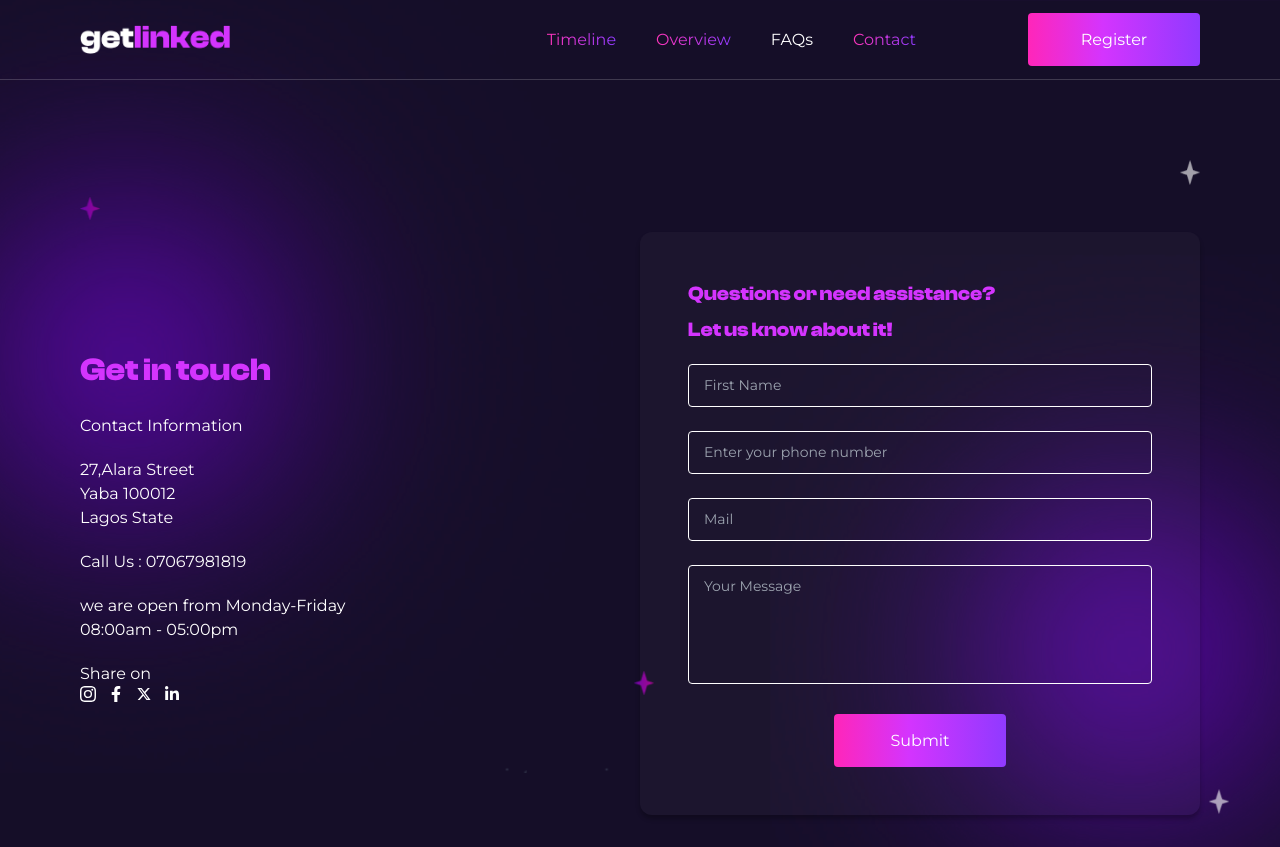
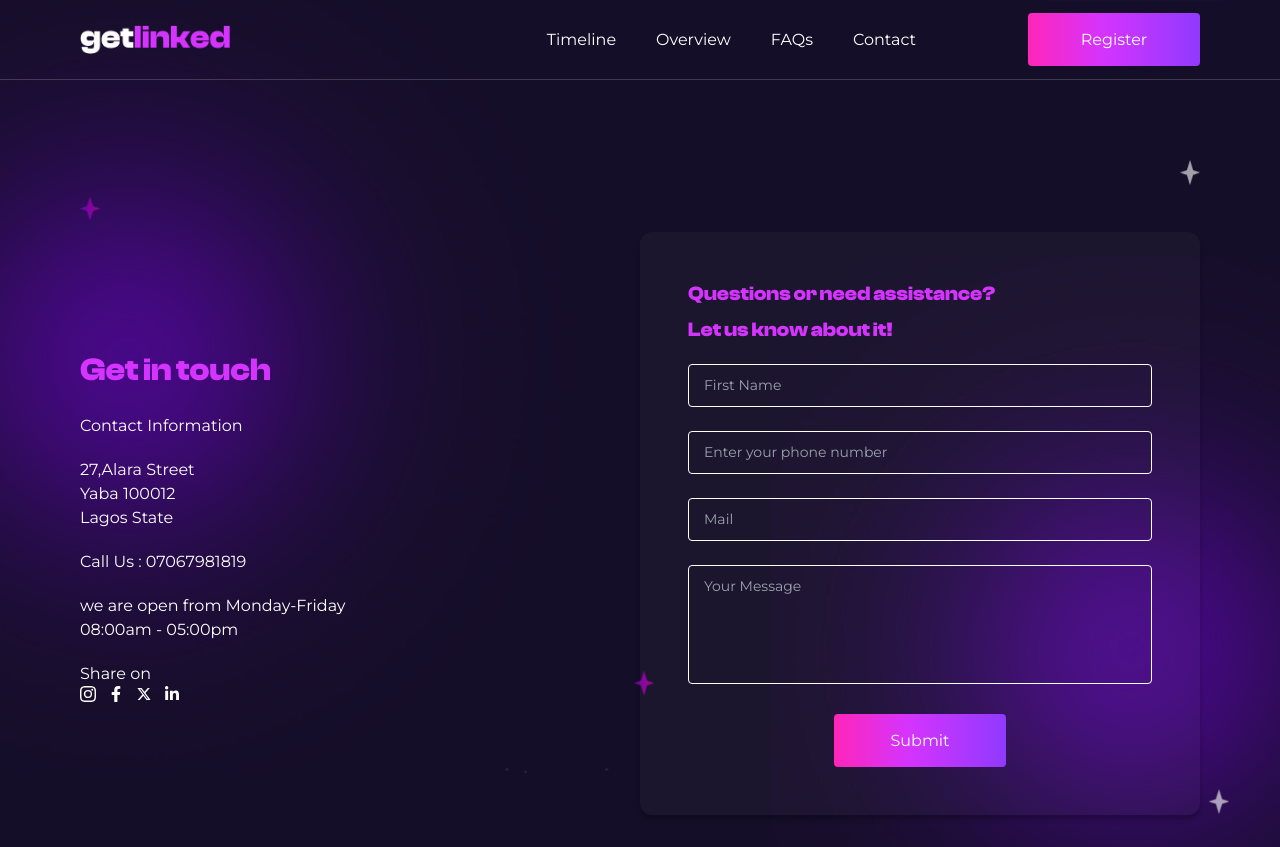
Before and after one commit to Oluwa-bunmi/GetLinked, a React (Vite) app: page /contact-us in a window 1280 px wide. Built offline with nearby package versions, Linux system fonts and the light colour scheme; what tailwind-typewriter would draw is missing.

Commit message:
functional footer links

```diff
--- a/src/components/Footer.jsx
+++ b/src/components/Footer.jsx
@@ -34,20 +34,20 @@ const Footer = () => {
           <li className="text-[16px] text-primary font-semibold mb-3">
             Useful Links
           </li>
-          <li className=" mb-3">
-            <Link to="">Overview</Link>
+          <li className="hover:text-primary mb-3">
+            <a href="#overview">Overview</a>
           </li>
-          <li className="mb-0 lg:mb-3">
-            <Link to="">Timeline</Link>
+          <li className="hover:text-primary mb-0 lg:mb-3">
+            <a href="#timeline">Timeline</a>
           </li>
           <li className="flex justify-center lg:hidden">
             <img src={whiteStar} alt="star" className="star w-3" />
           </li>
-          <li className=" mb-3">
-            <Link to="">FAQs</Link>
+          <li className="hover:text-primary mb-3">
+            <a href="#faq">FAQs</a>
           </li>
-          <li className="mb-3">
-            <Link to="">Register</Link>
+          <li className="hover:text-primary mb-3">
+            <Link to="/register">Register</Link>
           </li>
           <li className="flex gap-4 items-center">
             <p className="text-primary"> Follow us</p>
--- a/src/components/Intro.jsx
+++ b/src/components/Intro.jsx
@@ -2,7 +2,7 @@ import purpleStar from "../assets/purpleStar.png";
 import HacktonIdea from "../assets/hackathon_idea.png";
 const Intro = () => {
   return (
-    <section className="text-white layout bg-primaryGradient grid gap-16 lg:grid-cols-2 py-8 items-center border-y border-[#ffffff2e] px-5 md:px-20">
+    <section id="overview" className="text-white layout bg-primaryGradient grid gap-16 lg:grid-cols-2 py-8 items-center border-y border-[#ffffff2e] px-5 md:px-20">
       <div className="flex justify-center lg:justify-start gap-10 items-start">
         <img
           src={purpleStar}
--- a/src/components/Navbar.jsx
+++ b/src/components/Navbar.jsx
@@ -9,6 +9,7 @@ const Navbar = () => {
   const handleNav = () => {
     setNav(!nav);
   };
+
   const changeColor = () => {
     if (window.scrollY >= 75) {
       setColor(true);
@@ -31,22 +32,28 @@ const Navbar = () => {
         <div className="hidden lg:flex gap-28 text-[16px] text-white items-center">
           <ul className="flex gap-10 items-center">
             <li>
-              <NavLink className="hover:text-transparent hover:bg-buttonGradient hover:bg-clip-text transition-all">
+              <a
+                href="#timeline"
+                className="hover:text-transparent hover:bg-buttonGradient hover:bg-clip-text transition-all"
+              >
                 Timeline
-              </NavLink>
+              </a>
             </li>
             <li>
-              <NavLink className="hover:text-transparent hover:bg-buttonGradient hover:bg-clip-text transition-all">
+              <a
+                href="#overview"
+                className="hover:text-transparent hover:bg-buttonGradient hover:bg-clip-text transition-all"
+              >
                 Overview
-              </NavLink>
+              </a>
             </li>
             <li>
-              <NavLink
-                to="/#faq"
+              <a
+                href="#faq"
                 className="hover:text-transparent hover:bg-buttonGradient hover:bg-clip-text transition-all"
               >
                 FAQs
-              </NavLink>
+              </a>
             </li>
             <li>
               <NavLink
@@ -85,22 +92,20 @@ const Navbar = () => {
             </div>
 
             <ul className="flex gap-6 flex-col pl-12 menuBg h-screen pt-16">
-              <li>
+              <li onClick={handleNav}>
                 <NavLink>Timeline</NavLink>
               </li>
-              <li>
+              <li onClick={handleNav}>
                 <NavLink>Overview</NavLink>
               </li>
-              <li>
+              <li onClick={handleNav}>
                 <NavLink>FAQs</NavLink>
               </li>
-              <li>
+              <li onClick={handleNav}>
                 <NavLink to="/contact-us">Contact</NavLink>
               </li>
-              <Link to="/register">
-                <button
-                  className="buttonGradient rounded-[4px] w-[172px] h-[53px]"
-                >
+              <Link to="/register" onClick={handleNav}>
+                <button className="buttonGradient rounded-[4px] w-[172px] h-[53px]">
                   Register
                 </button>
               </Link>
--- a/src/index.css
+++ b/src/index.css
@@ -7,10 +7,14 @@
 @tailwind components;
 @tailwind utilities;
 
-/* .see {
-  background: linear-gradient(180deg, #903aff 0%, #ff26b9 100%);
-} */
-
+*{
+  scroll-behavior: smooth;
+}
+a:active {
+  color: transparent !important;
+  background: linear-gradient(270deg, #903aff, #fe34b9) !important;
+  background-clip: text !important;
+}
 .buttonGradient {
   background: linear-gradient(
     270deg,
@@ -61,9 +65,7 @@
 .star {
   animation: shine 2s infinite;
 }
-/* .star {
-  animation: colorChange 1.5s infinite alternate;
-} */
+
 .registerShadow {
   box-shadow: 4px 4px 4px 8px #00000040;
 }
@@ -161,11 +163,7 @@ label {
     linear-gradient(0deg, rgba(255, 255, 255, 0.04), rgba(255, 255, 255, 0.04));
 }
 
-.active {
-  color: transparent;
-  background: linear-gradient(270deg, #903aff, #fe34b9);
-  background-clip: text;
-}
+
 img {
   user-select: none;
   -webkit-user-drag: none;
--- a/src/pages/Home.jsx
+++ b/src/pages/Home.jsx
@@ -72,7 +72,7 @@ const Home = () => {
           </div> */}
       </section>
       {/* <Practice /> */}
-      {/* <Timeline /> */}
+      <Timeline />
       {/* <section className="layout font-mont text-white bg-primaryGradient py-8 px-5 md:px-20 layout">
         <h2 className="font-bold text-[32px] clash text-center">Timeline</h2>
         <p className="text-sm text-center">
```
